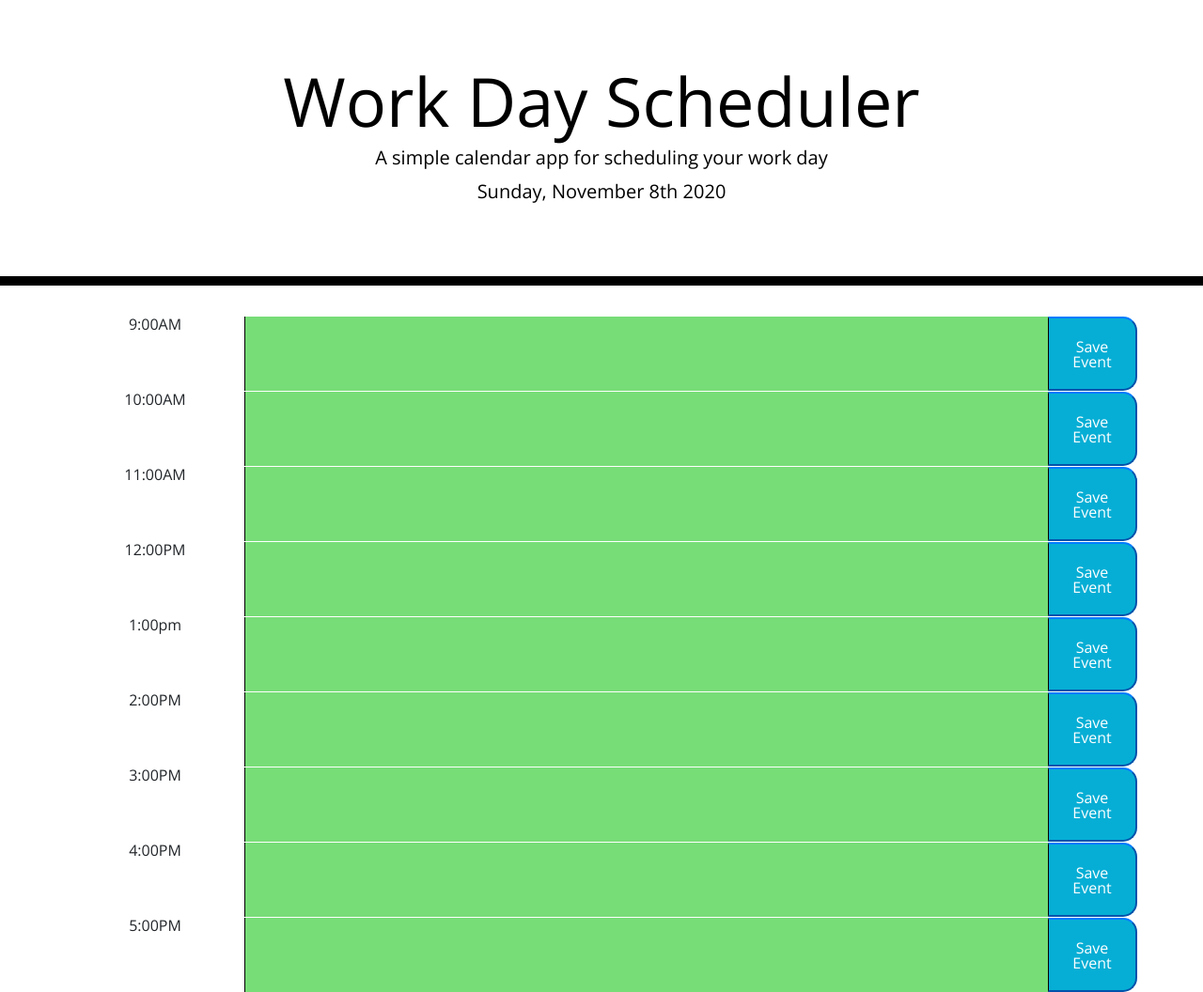
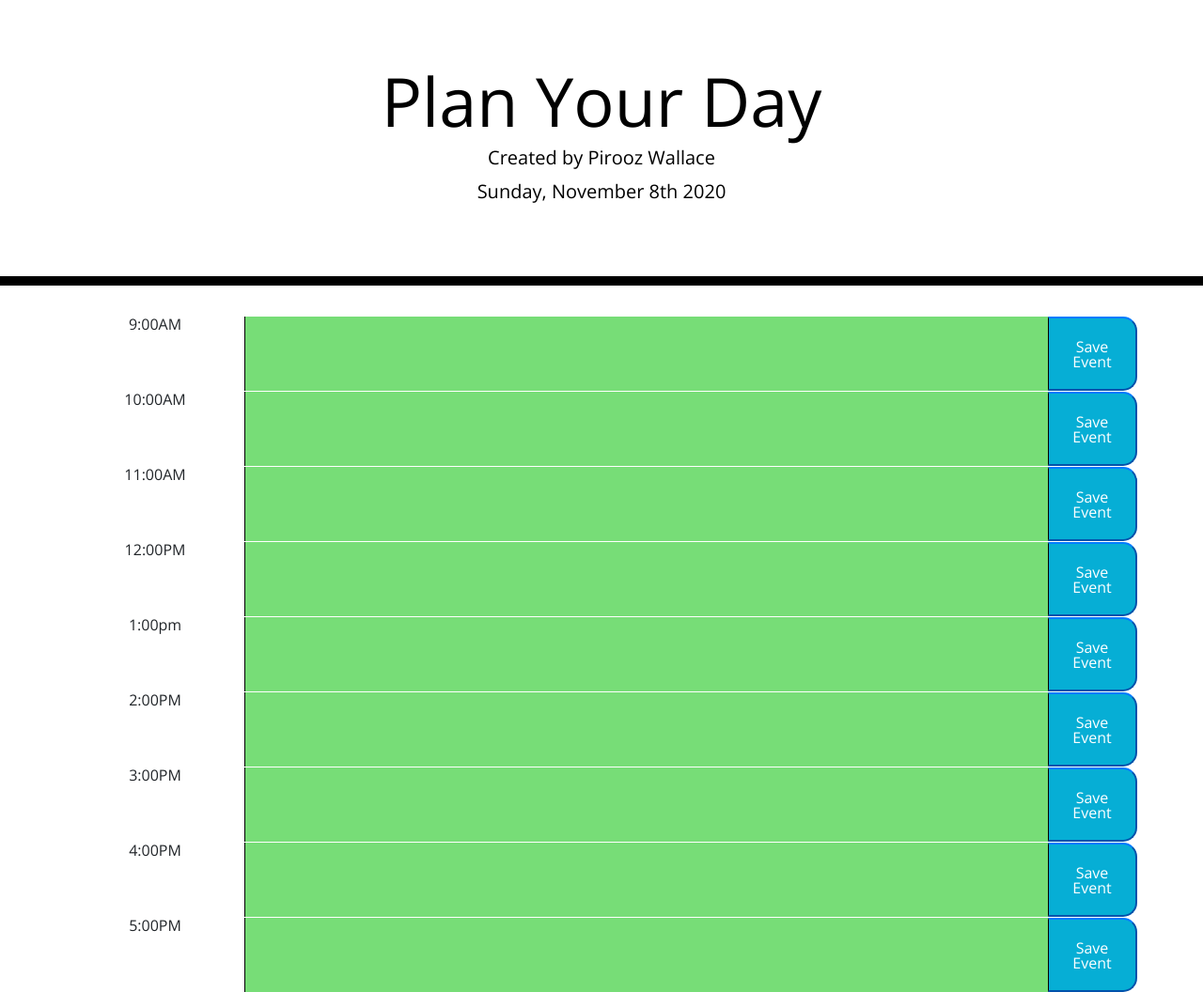
Before and after one commit to attack-theoRy/05Planner, a plain HTML site: page Develop/index.html in a window 1280 px wide. Shown: the whole page at 94% size. Drawn offline with nearby package versions, Linux system fonts and the light colour scheme.

Commit message:
heading changed
changed from default to more personalized

```diff
--- a/Develop/index.html
+++ b/Develop/index.html
@@ -24,8 +24,8 @@
 
   <body>
     <header class="jumbotron">
-      <h1 class="display-3">Work Day Scheduler</h1>
-      <p class="lead">A simple calendar app for scheduling your work day</p>
+      <h1 class="display-3">Plan Your Day</h1>
+      <p class="lead">Created by Pirooz Wallace</p>
       <p id="currentDay" class="lead"></p>
     </header>
     <div class="container">
```
